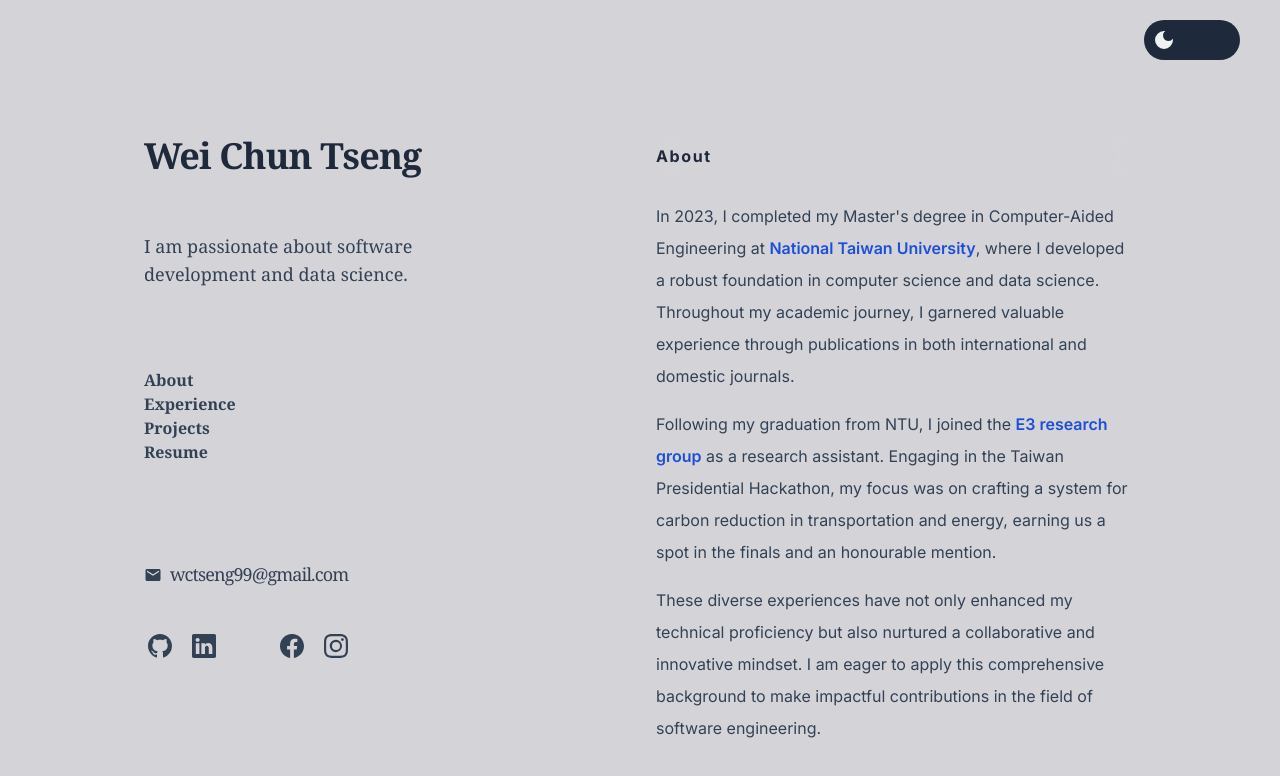
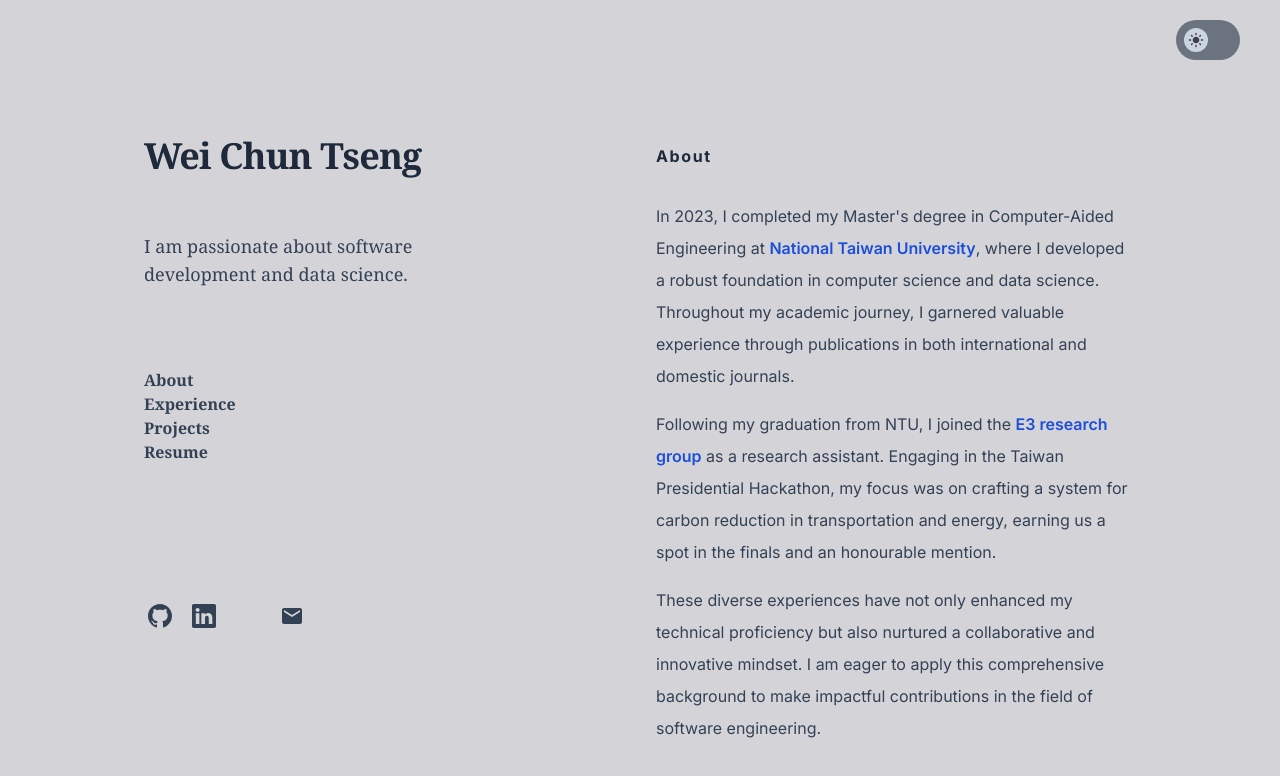
Before and after one commit to wctseng99/wctseng99.github.io, a React (Vite) app: page / in a window 1280 px wide. Both pictures are taken after a click on the element "w.c. tseng". Shown: the top 776 px of the page. Built offline with nearby package versions, Linux system fonts and the light colour scheme; some icons are missing.

Commit message:
feat: update the themeswitch & layout of Home section

```diff
--- a/src/App.jsx
+++ b/src/App.jsx
@@ -51,7 +51,7 @@ function App() {
                 <div
                   data-aos="fade-up"
                   data-aos-duration="500"
-                  data-aos-delay="400"
+                  data-aos-delay="350"
                 >
                   <About />
                 </div>
@@ -60,7 +60,7 @@ function App() {
                 <div
                   data-aos="fade-up"
                   data-aos-duration="500"
-                  data-aos-delay="400"
+                  data-aos-delay="350"
                 >
                   <Experience />
                 </div>
@@ -69,7 +69,7 @@ function App() {
                 <div
                   data-aos="fade-up"
                   data-aos-duration="500"
-                  data-aos-delay="400"
+                  data-aos-delay="350"
                 >
                   <Project />
                 </div>
--- a/src/Components/Footer/Footer.jsx
+++ b/src/Components/Footer/Footer.jsx
@@ -3,8 +3,8 @@ import React from "react";
 function Footer() {
   return (
     <div className="text-slate-700 dark:text-slate-400">
-      <h2 className="font-serif py-4 text-base font-bold uppercase tracking-widest text-slate-800 dark:text-slate-300 ">
-        <a href="#">© 2023 Wei Chun Tseng</a>
+      <h2 className="py-4 text-base font-semibold uppercase tracking-widest text-slate-800 dark:text-slate-300">
+        <a href="#">wctseng © 2023</a>
       </h2>
     </div>
   );
--- a/src/Components/Home/Home.jsx
+++ b/src/Components/Home/Home.jsx
@@ -2,16 +2,14 @@ import React from "react";
 import AOS from "aos";
 import "aos/dist/aos.css";
 import { Link } from "react-scroll";
-import { BsGithub, BsLinkedin, BsFacebook, BsInstagram } from "react-icons/bs";
+import { BsGithub, BsLinkedin } from "react-icons/bs";
 import { IoDocumentText } from "react-icons/io5";
 import { MdEmail } from "react-icons/md";
 import { FaMedium } from "react-icons/fa6";
 
 function Home() {
   return (
-    <div
-      className="font-serif relative lg:sticky w-full lg:w-1/2 lg:top-0 lg:max-h-screen lg:py-32 lg:flex lg:flex-col lg:content-between justify-between text-slate-700 dark:text-slate-400"
-    >
+    <div className="font-serif relative lg:sticky w-full lg:w-1/2 lg:top-0 lg:max-h-screen lg:py-32 lg:flex lg:flex-col lg:content-between justify-between text-slate-700 dark:text-slate-400">
       <div className="mb-2 flex-col justify-between">
         <h1
           data-aos="fade-up"
@@ -102,27 +100,11 @@ function Home() {
             </div>
           </li>
         </ul>
-
-        <p
-          data-aos="fade-up"
-          data-aos-duration="500"
-          data-aos-delay="350"
-          data-aos-once="true"
-          className="hover:dark:text-slate-200 hover:text-blue-700"
-        >
-          <a
-            className="inline-flex items-center leading-tight tracking-tighter text-base md:text-lg"
-            href="mailto: wctseng99@gmail.com"
-          >
-            <MdEmail className="mt-0.5 mr-2" />
-            <span>wctseng99@gmail.com</span>
-          </a>
-        </p>
       </div>
       <div
         data-aos="fade-up"
         data-aos-duration="500"
-        data-aos-delay="400"
+        data-aos-delay="350"
         data-aos-once="true"
         className="mb-16"
       >
@@ -160,33 +142,13 @@ function Home() {
           <li className="mr-5 text-2xl">
             <a
               className="block hover:text-blue-700 hover:dark:text-slate-200"
-              href="https://www.facebook.com/weijun.tseng/"
+              href="mailto: wctseng99@gmail.com"
               target="_blank"
               rel="noopener"
             >
-              <BsFacebook />
+              <MdEmail />
             </a>
           </li>
-          <li className="mr-5 text-2xl">
-            <a
-              className="block hover:text-blue-700 hover:dark:text-slate-200"
-              href="https://www.instagram.com/tseeng10/"
-              target="_blank"
-              rel="noopener"
-            >
-              <BsInstagram />
-            </a>
-          </li>
-          {/* <li className="mr-5 text-2xl">
-            <a
-              className="block hover:text-blue-700 hover:dark:text-slate-200"
-              href="/resume.pdf"
-              target="_blank"
-              rel="noopener"
-            >
-              <IoDocumentText />
-            </a>
-          </li> */}
         </ul>
       </div>
     </div>
--- a/src/Components/ThemeSwitcher/ThemeSwitcher.jsx
+++ b/src/Components/ThemeSwitcher/ThemeSwitcher.jsx
@@ -22,19 +22,21 @@ const ThemeSwitcher = () => {
   return (
     <button
       onClick={toggleDarkMode}
-      className={`flex items-center w-14 h-8 md:w-20 md:h-10 lg:w-24 lg:h-10 rounded-full transition-all duration-500 ${
-        darkMode ? "bg-slate-300" : "bg-slate-800"
-      } ${
-        darkMode ? "text-slate-900" : "text-slate-200"
-      } `}
+      className={`flex items-center justify-start w-16 h-10 rounded-full transition-all duration-300 ease-in-out ${
+        darkMode ? "bg-blue-700" : "bg-gray-500"
+      }`}
     >
       <div
-        className={`rounded-full py-2 px-2 ${darkMode ? "ml-auto" : "mr-auto"} transition-all`}
+        className={`rounded-full py-1 px-1 m-2 bg-slate-300 ${
+          darkMode
+            ? "translate-x-full transition-all duration-300 ease-in-out"
+            : "translate-x-0 transition-all duration-300 ease-in-out"
+        }`}
       >
         {darkMode ? (
-          <MdLightMode className="md:text-xl lg:text-2xl text-slate-900" />
+          <MdDarkMode className="text-base text-zinc-700" />
         ) : (
-          <MdDarkMode className="md:text-xl lg:text-2xl text-[#eff2f2]" />
+          <MdLightMode className="text-base text-zinc-700" />
         )}
       </div>
     </button>
```
